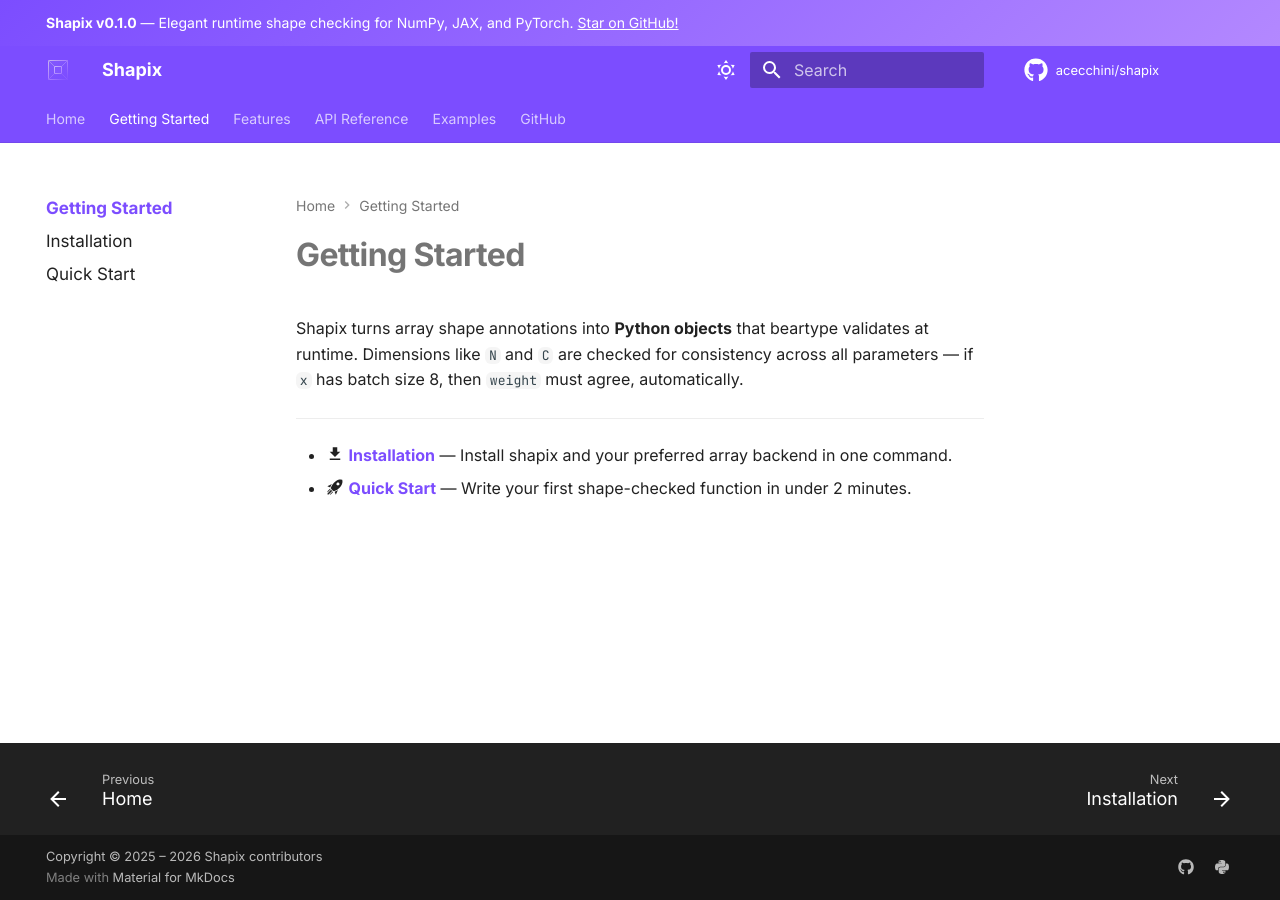
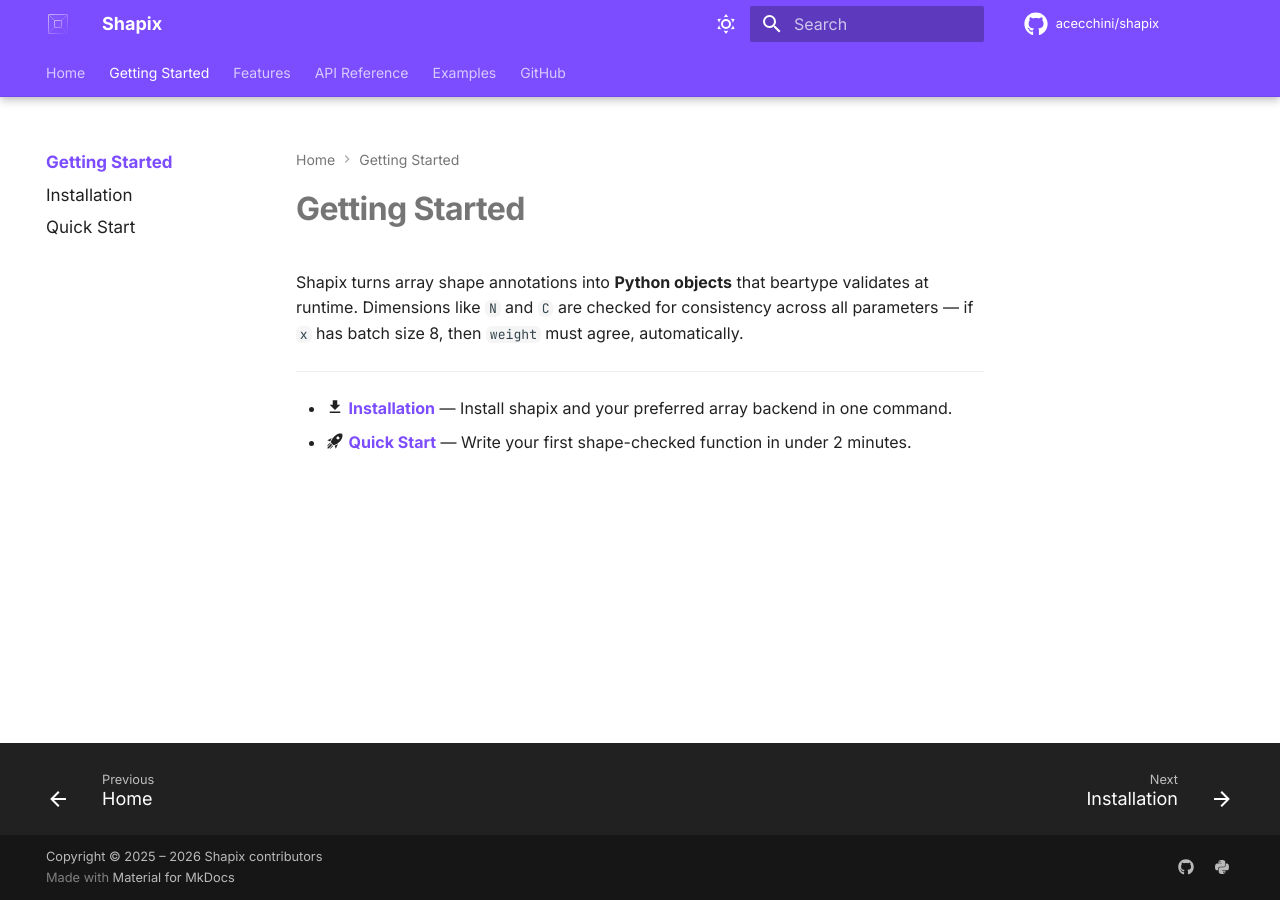
Before and after one commit to acecchini/shapix, an MkDocs documentation site: the page built from docs/getting-started/index.md, in a window 1280 px wide. Built offline with MkDocs 1.6.1 and Material for MkDocs 9.7.7, drawn with Linux system fonts in a browser that asks for light colours; comment, search, counter and statistics services are not loaded.

Commit message:
Remove announcement banner

```diff
--- a/overrides/main.html
+++ b/overrides/main.html
@@ -1,6 +1 @@
 {% extends "base.html" %}
-
-{% block announce %}
-<strong>Shapix v0.1.0</strong> — Elegant runtime shape checking for NumPy, JAX, and PyTorch.
-<a href="https://github.com/acecchini/shapix">Star on GitHub!</a>
-{% endblock %}
```
